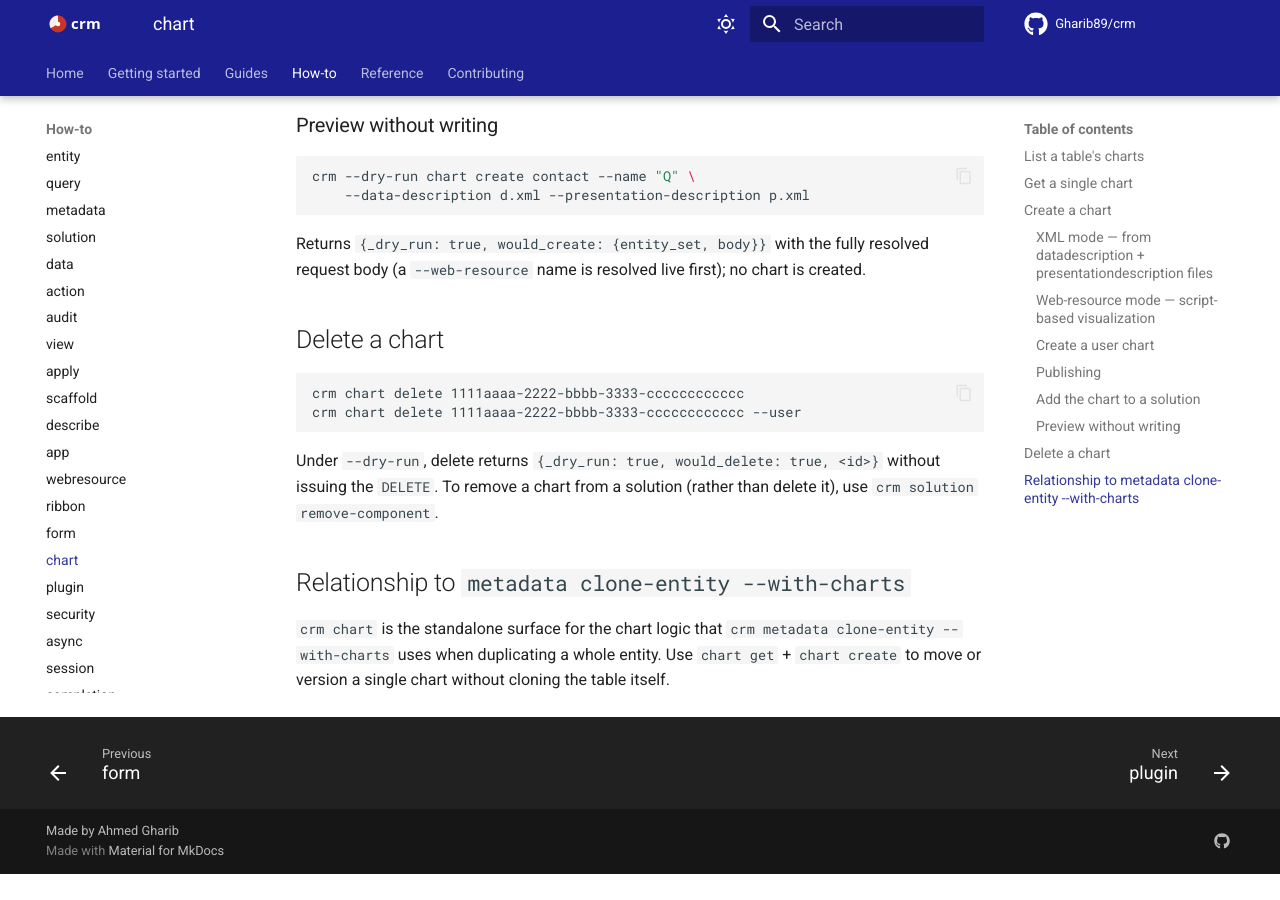
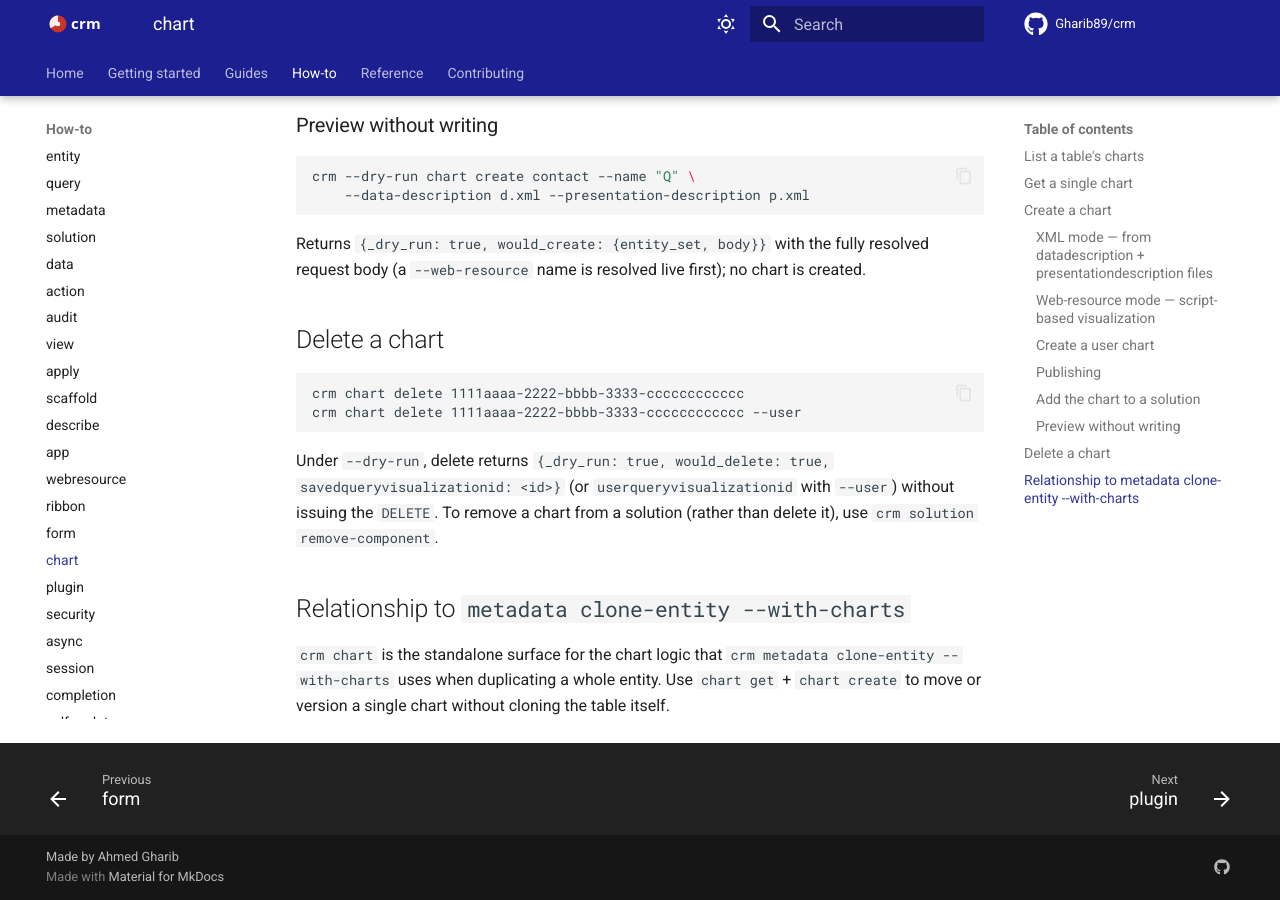
Before and after one commit to Gharib89/crm, an MkDocs documentation site: the page built from docs/how-to/chart.md, in a window 1280 px wide and 900 px high, scrolled down 2148 px. Built offline with MkDocs 1.6.1 and Material for MkDocs 9.7.7, drawn with Linux system fonts in a browser that asks for light colours; comment, search, counter and statistics services are not loaded; before the commit the page ends 3022 px from its top, so only the background shows below that.

Commit message:
fix(chart): clean error on unreadable XML file; clarify dry-run delete docs
- _read_file wraps open() in try/except OSError -> click.UsageError (covers a
  permission edge or delete-after-check race past click.Path's parse-time check),
  matching _helpers.parsing._load_payload
- how-to: name the id key in the dry-run delete preview

Co-Authored-By: Claude Opus 4.8 <noreply@anthropic.com>
Claude-Session: https://claude.ai/code/session_01H1QuXpBx9YoqDcE21gC2s9

````diff
--- a/docs/how-to/chart.md
+++ b/docs/how-to/chart.md
@@ -117,9 +117,11 @@ crm chart delete 1111aaaa-2222-bbbb-3333-cccccccccccc
 crm chart delete 1111aaaa-2222-bbbb-3333-cccccccccccc --user
 ```
 
-Under `--dry-run`, delete returns `{_dry_run: true, would_delete: true, <id>}`
-without issuing the `DELETE`. To remove a chart from a solution (rather than
-delete it), use `crm solution remove-component`.
+Under `--dry-run`, delete returns
+`{_dry_run: true, would_delete: true, savedqueryvisualizationid: <id>}` (or
+`userqueryvisualizationid` with `--user`) without issuing the `DELETE`. To remove
+a chart from a solution (rather than delete it), use
+`crm solution remove-component`.
 
 ## Relationship to `metadata clone-entity --with-charts`
 
````
Also changed, not shown: 2 other files.
